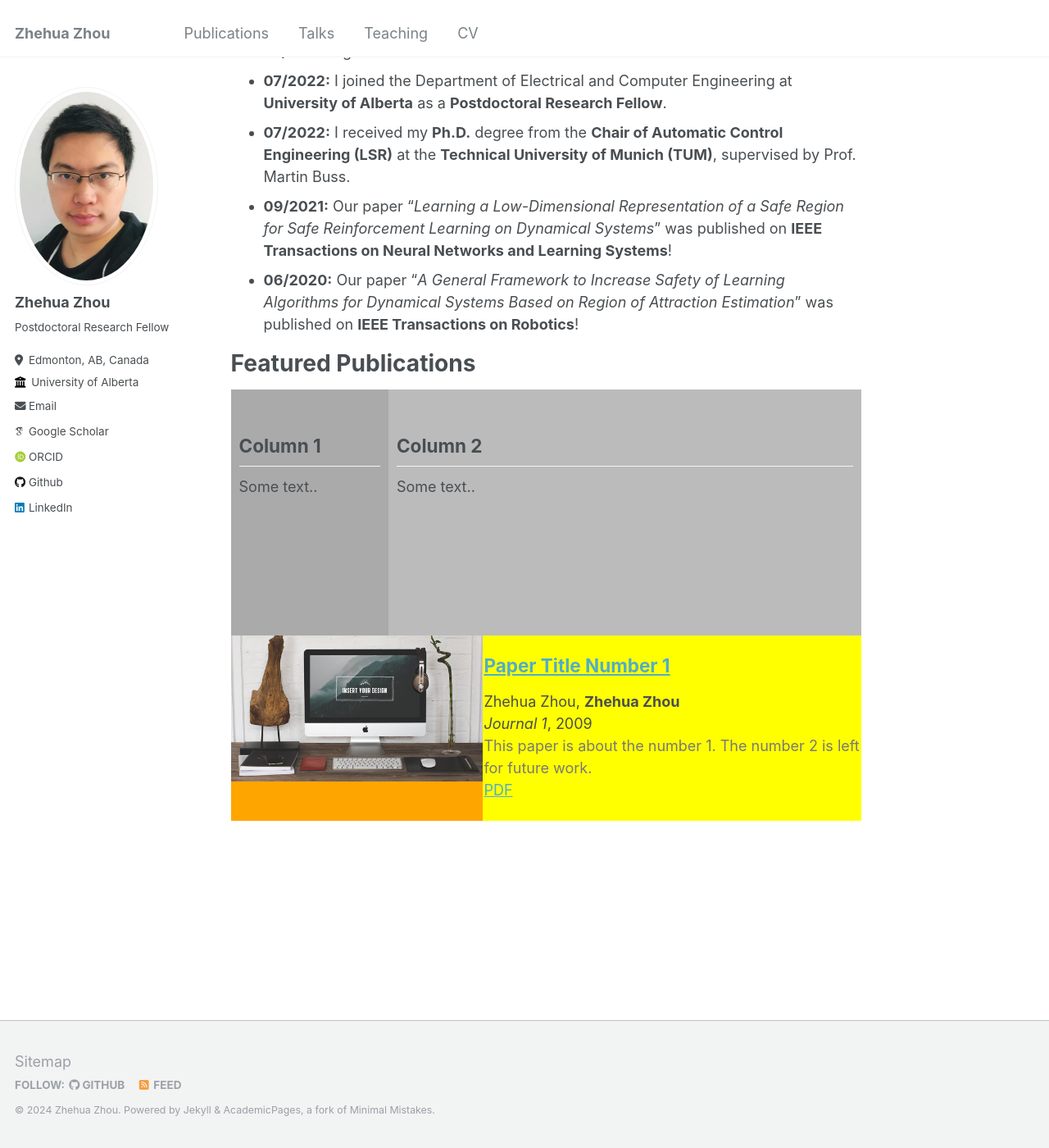
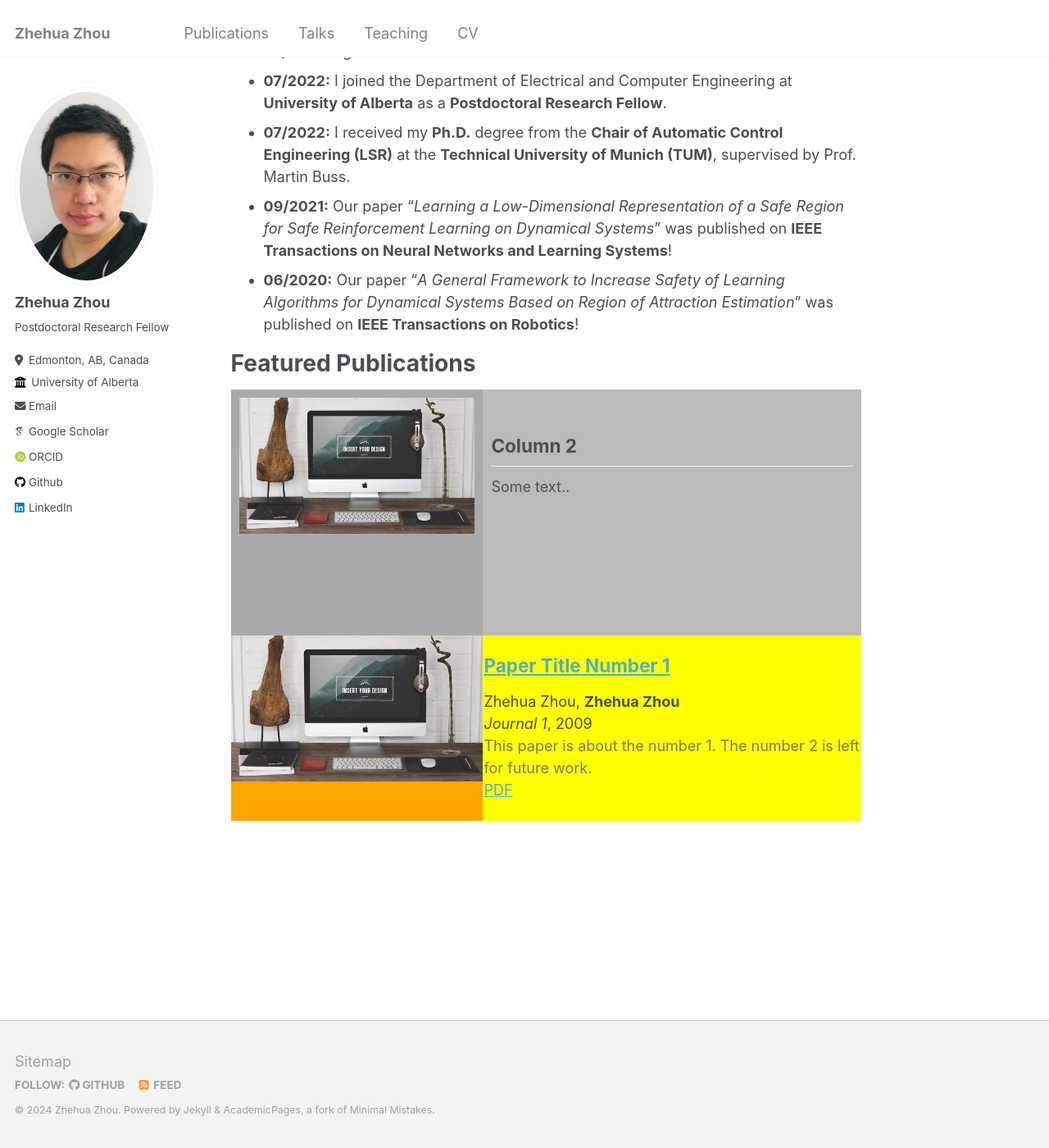
Before and after one commit to zhehuazhou/zhehuazhou.github.io, a Jekyll site: the page built from _pages/about.md, in a window 1280 px wide and 1400 px high, scrolled down 621 px. Shown: the whole window at 82% size. Built offline with Jekyll 4.4.1, drawn with Linux system fonts in a browser that asks for light colours; some web fonts are replaced.

Commit message:
initial update

```diff
--- a/_includes/archive-single_double.html
+++ b/_includes/archive-single_double.html
@@ -25,11 +25,11 @@
 }
 
 .left {
-  width: 25%;
+  width: 40%;
 }
 
 .right {
-  width: 75%;
+  width: 60%;
 }
 
 /* Clear floats after the columns */
@@ -85,8 +85,7 @@
 
     <div class="row">
       <div class="column left" style="background-color:#aaa;">
-        <h2>Column 1</h2>
-        <p>Some text..</p>
+        <img src= "{{ post.teaser }}">
       </div>
       <div class="column right" style="background-color:#bbb;">
         <h2>Column 2</h2>
```
